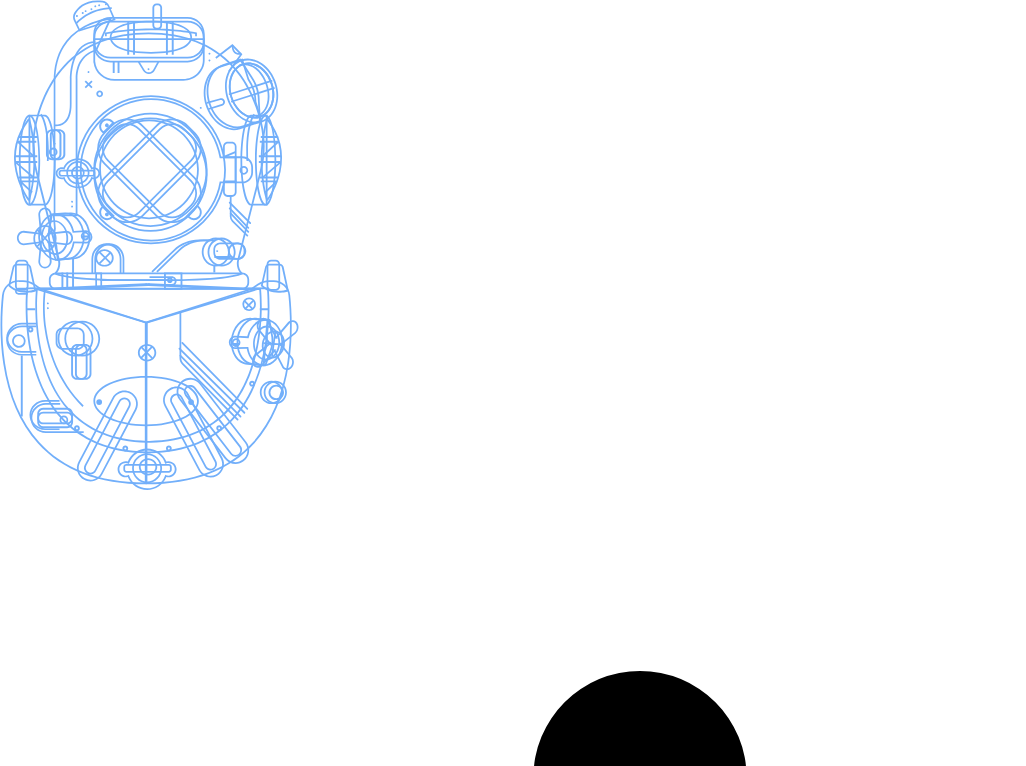
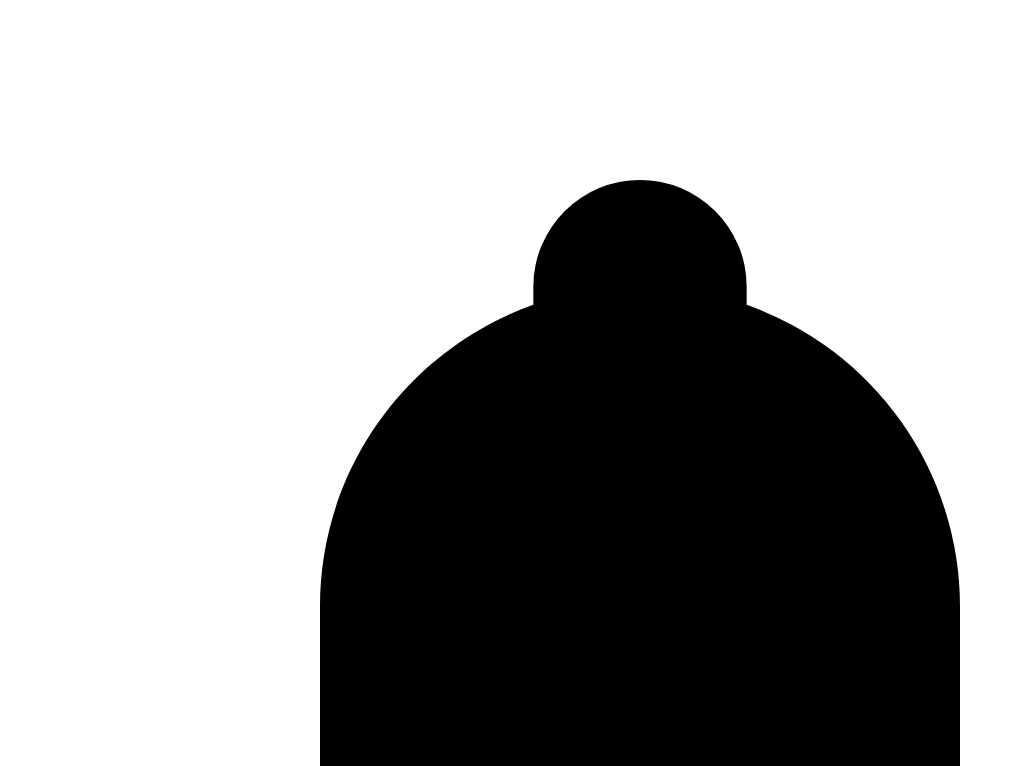
Before and after one commit to WesleyDev93/aluranewsletter, a plain HTML site: page newsletter.html in a window 1280 px wide. Shown: the top 766 px of the page, without its empty margins (0-1026 px from the left). Drawn offline with nearby package versions, Linux system fonts and the light colour scheme.

Commit message:
utilizando variaveis de cores

```diff
--- a/newsletter.html
+++ b/newsletter.html
@@ -14,7 +14,7 @@
                     colors: {
                          azul: {
                             claro: '#C5DFFF',
-                            escuro: '#061E3C'
+                            escuro: '#061E3C',
                             hover: '#1057B0'
                          },
                     },
@@ -28,15 +28,15 @@
 
 </head>
 
-<body class="">
+<body class="bg-azul-claro font-inter">
 
     <main class="">
 
-        <section class="">
+        <section class="bg-azul-escuro hidden">
             <img class="" src="image/icone-mergulhador.svg" alt="icone de mergulhador">
         </section>
 
-        <section class="">
+        <section class="bg-white">
 
             <div class="">
                 <svg class=""
```
